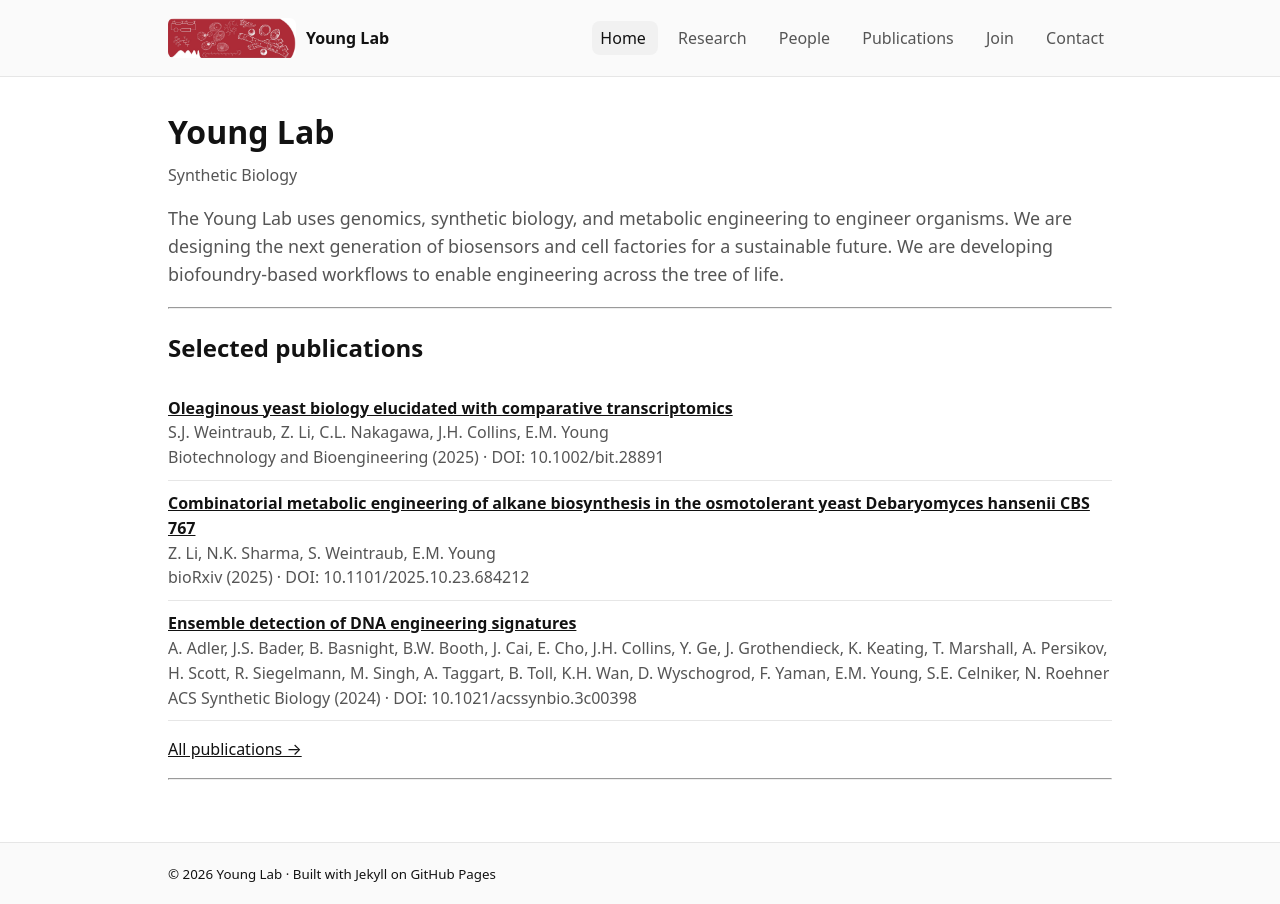
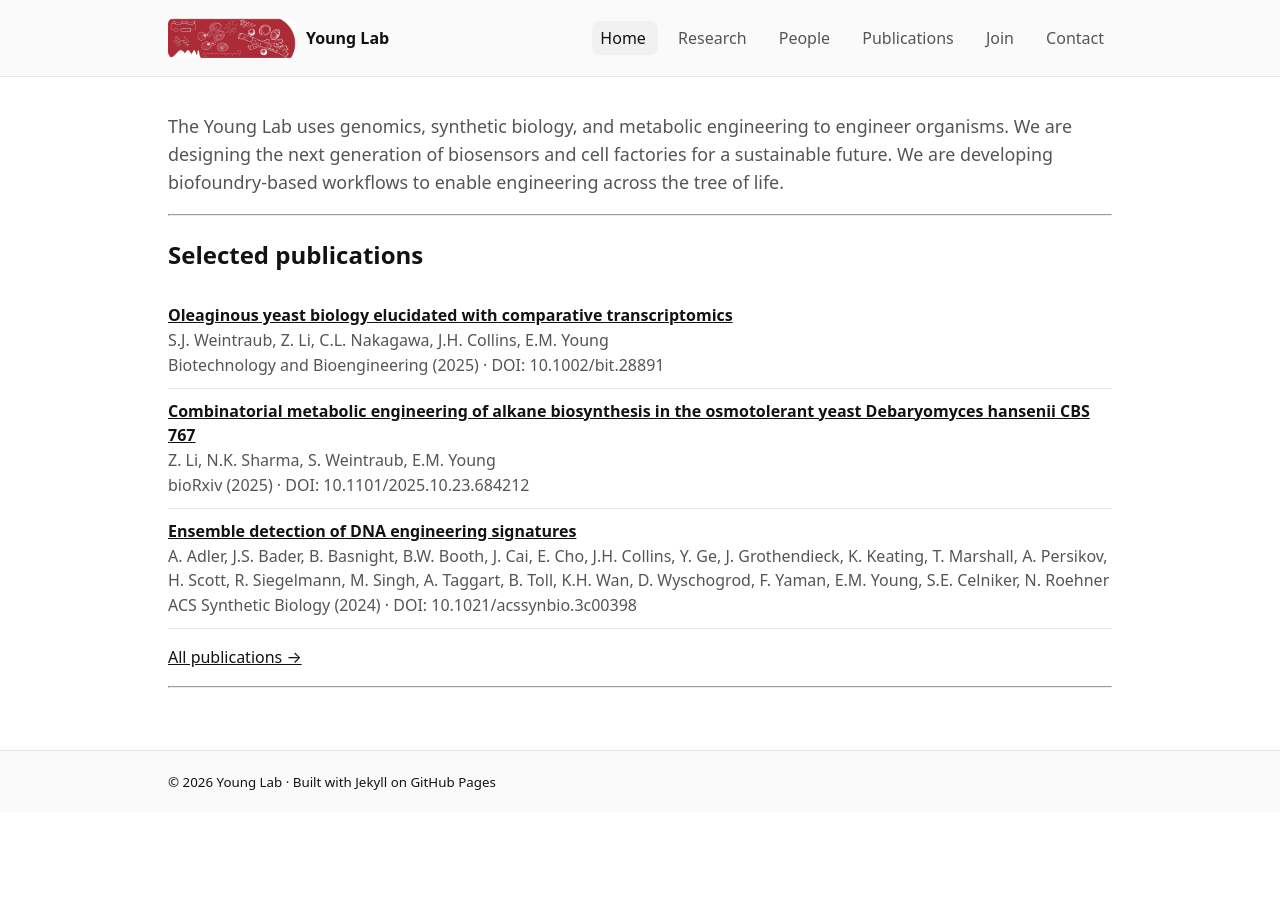
Before and after one commit to emyounglab/younglab_website, a Jekyll site: the page built from index.md, in a window 1280 px wide. Built offline with Jekyll 4.4.1, drawn with Linux system fonts in a browser that asks for light colours.

Commit message:
Remove redundant title from home page
The site title is already shown in the nav bar, so the page-level "Young Lab" heading is not needed on the home page.

Co-Authored-By: Claude Sonnet 4.6 <noreply@anthropic.com>

```diff
--- a/index.md
+++ b/index.md
@@ -1,7 +1,5 @@
 ---
 layout: page
-title: "Young Lab"
-subtitle: "Synthetic Biology"
 permalink: /
 ---
 
```
